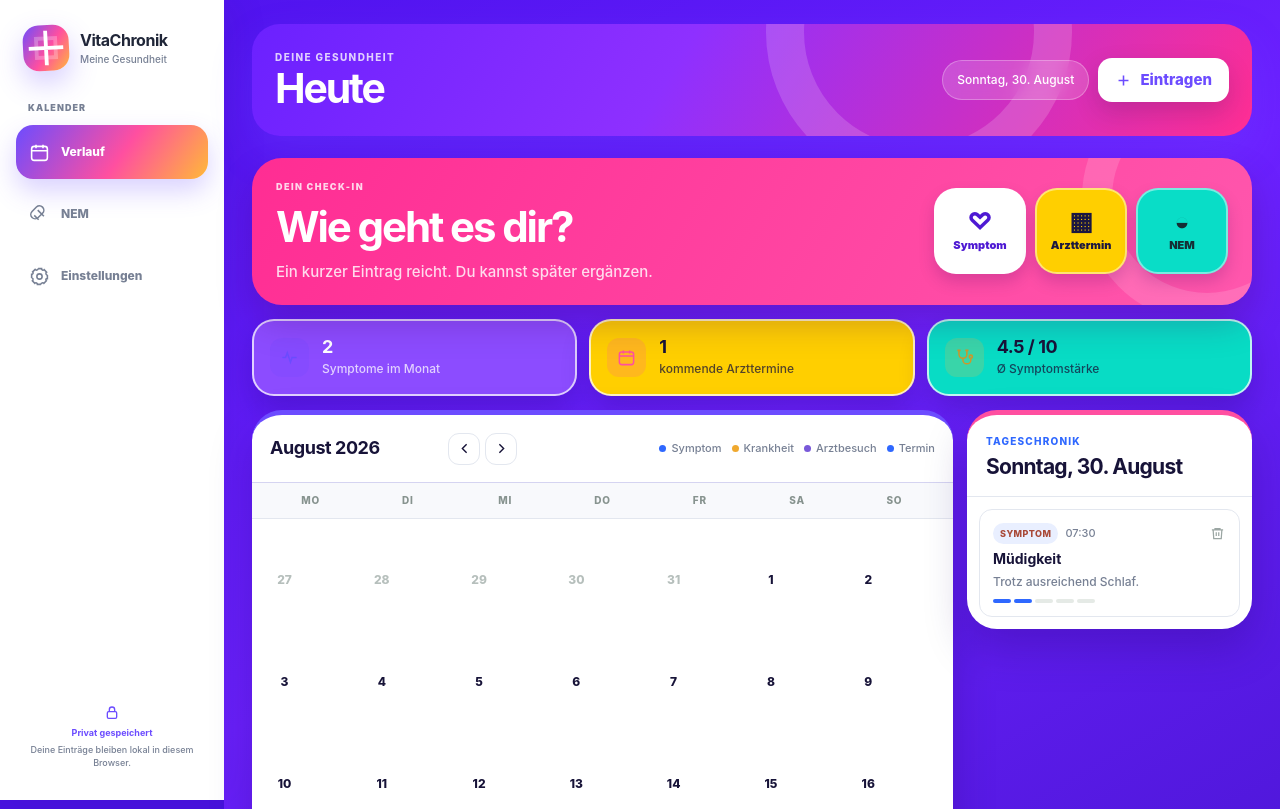
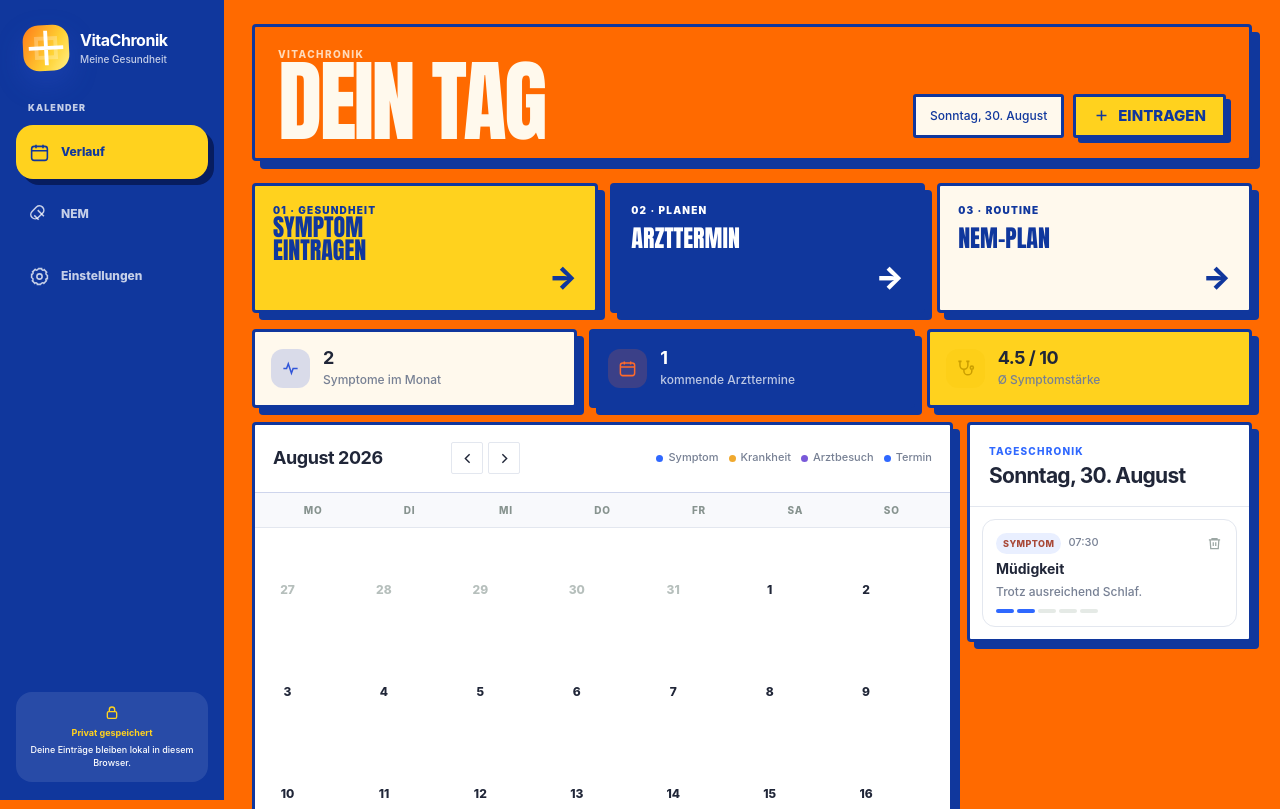
Before and after one commit to PerJodler/NEMKrank, a website: page src/index.html in a window 1280 px wide. Shown: the top 809 px of the page. Drawn offline with Linux system fonts and the light colour scheme.

Commit message:
Add files via upload

```diff
--- a/package.json
+++ b/package.json
@@ -1,5 +1,5 @@
 {
-  "name": "vitachronik-design-01-dopamin-pop",
+  "name": "vitachronik-design-04-citrus-boost",
   "version": "3.0.0",
   "private": true,
   "type": "module",
--- a/public/sw.js
+++ b/public/sw.js
@@ -1,4 +1,4 @@
-const CACHE_NAME = 'vitachronik-design01-v1';
+const CACHE_NAME = 'vitachronik-design04-v1';
 const APP_SHELL = [
   './',
   './index.html',
--- a/scripts/check.mjs
+++ b/scripts/check.mjs
@@ -14,13 +14,13 @@ const failures = [];
 const requireText = (condition, message) => { if (!condition) failures.push(message); };
 
 requireText(/^<!doctype html>/i.test(html), "DOCTYPE fehlt.");
-requireText(html.includes("<title>VitaChronik – Design 01 Dopamin Pop</title>"), "Seitentitel fehlt.");
+requireText(html.includes("<title>VitaChronik – Design 04 Citrus Boost</title>"), "Seitentitel fehlt.");
 requireText(html.includes("localStorage"), "Lokale Datenspeicherung fehlt.");
 requireText(html.includes('id="healthView"'), "Gesundheitskalender fehlt.");
 requireText(html.includes('id="supplementsView"'), "Supplement-Kalender fehlt.");
 requireText(html.includes('id="settingsView"'), "Einstellungsseite fehlt.");
 requireText(!html.includes('data-design-choice='), "Eine Designauswahl darf in dieser Version nicht enthalten sein.");
-requireText(html.includes("dataset.design = 'dopamine'"), "Das feste App-Design fehlt.");
+requireText(html.includes("dataset.design = 'citrus'"), "Das feste App-Design fehlt.");
 requireText(html.includes('rel="manifest"'), "Manifest-Verknüpfung fehlt.");
 requireText(html.includes('apple-mobile-web-app-capable'), "iOS-Standalone-Modus fehlt.");
 requireText(html.includes("serviceWorker.register('./sw.js')"), "Service-Worker-Registrierung fehlt.");
--- a/src/index.html
+++ b/src/index.html
@@ -7,12 +7,12 @@
   <meta name="description" content="VitaChronik – persönlicher Kalender für Symptome, Krankheiten, Arzttermine und Nahrungsergänzungsmittel." />
   <meta name="apple-mobile-web-app-capable" content="yes" />
   <meta name="apple-mobile-web-app-status-bar-style" content="default" />
-  <meta name="apple-mobile-web-app-title" content="Vita 01" />
+  <meta name="apple-mobile-web-app-title" content="Vita 04" />
   <meta name="mobile-web-app-capable" content="yes" />
   <link rel="manifest" href="./manifest.webmanifest" />
   <link rel="apple-touch-icon" href="./icons/apple-touch-icon.png" />
   <link rel="icon" type="image/svg+xml" href="./icons/icon.svg" />
-  <title>VitaChronik – Design 01 Dopamin Pop</title>
+  <title>VitaChronik – Design 04 Citrus Boost</title>
   <style>
     :root {
       --ink: #202638;
@@ -496,31 +496,34 @@
       .design-count { display:inline-flex; margin-top:10px; }
     }
     @media (max-width: 390px) { .design-grid { grid-template-columns:1fr; } }
-    /* Feste Konzeptversion 01 – Dopamin Pop */
-    html[data-design="dopamine"] body { background:#4812df; }
-    html[data-design="dopamine"] main { background:linear-gradient(150deg,#5114ef 0%,#6c21ff 40%,#4012c7 100%); }
-    html[data-design="dopamine"] .sidebar { background:#fff; }
-    html[data-design="dopamine"] .topbar { background:linear-gradient(120deg,#6b21ff,#8e30ff 42%,#ff2e93); }
-    html[data-design="dopamine"] .view { color:#171338; }
-    html[data-design="dopamine"] .footnote { color:rgba(255,255,255,.72); }
-    html[data-design="dopamine"] .summary-card { border:2px solid rgba(255,255,255,.74); box-shadow:0 14px 28px rgba(34,6,105,.24); }
-    html[data-design="dopamine"] .summary-card:nth-child(1) { background:#8c4cff; color:#fff; }
-    html[data-design="dopamine"] .summary-card:nth-child(2) { background:#ffcf00; color:#171338; }
-    html[data-design="dopamine"] .summary-card:nth-child(3) { background:#08dcc5; color:#171338; }
-    html[data-design="dopamine"] .summary-card span { color:inherit; opacity:.74; }
-    html[data-design="dopamine"] .panel, html[data-design="dopamine"] .settings-card { box-shadow:0 20px 42px rgba(35,5,109,.25); }
-    .dopamine-focus { display:grid; grid-template-columns:minmax(0,1fr) auto; gap:18px; align-items:center; margin-bottom:14px; padding:22px 24px; border-radius:30px; background:linear-gradient(120deg,#ff2d93,#ff57ad); color:#fff; box-shadow:0 18px 34px rgba(68,6,92,.25); overflow:hidden; position:relative; }
-    .dopamine-focus::after { content:""; position:absolute; width:190px; height:190px; right:-80px; top:-85px; border:30px solid rgba(255,255,255,.14); border-radius:50%; }
-    .dopamine-focus-copy { position:relative; z-index:1; }
-    .dopamine-focus small { display:block; font-size:9px; font-weight:900; letter-spacing:.16em; opacity:.8; }
-    .dopamine-focus h2 { margin:4px 0 3px; font-size:clamp(27px,4vw,42px); letter-spacing:-.05em; }
-    .dopamine-focus p { margin:0; opacity:.82; }
-    .dopamine-actions { position:relative; z-index:1; display:grid; grid-template-columns:repeat(3,92px); gap:9px; }
-    .dopamine-action { min-height:86px; padding:10px 7px; border:2px solid rgba(255,255,255,.45); border-radius:22px; background:#fff; color:#4e19d3; cursor:pointer; font-size:11px; font-weight:900; box-shadow:0 8px 16px rgba(50,8,88,.18); }
-    .dopamine-action:nth-child(2) { background:#ffcf00; color:#1b1740; }
-    .dopamine-action:nth-child(3) { background:#09ddc7; color:#152e34; }
-    .dopamine-action span { display:block; margin-bottom:4px; font-size:25px; line-height:1; }
-    @media (max-width:720px) { html[data-design="dopamine"] main { min-height:100vh; } .dopamine-focus { grid-template-columns:1fr; padding:18px; border-radius:24px; } .dopamine-actions { grid-template-columns:repeat(3,1fr); } .dopamine-action { min-height:74px; } }
+    /* Feste Konzeptversion 04 – Citrus Boost */
+    html[data-design="citrus"] body { background:#ff6a00; }
+    html[data-design="citrus"] main { background:#ff6a00; }
+    html[data-design="citrus"] .sidebar { background:#10379d; color:#fff; box-shadow:none; }
+    html[data-design="citrus"] .brand-copy small, html[data-design="citrus"] .nav-label, html[data-design="citrus"] .nav-btn { color:rgba(255,255,255,.76); }
+    html[data-design="citrus"] .nav-btn.active { background:#ffd21e; color:#10379d; box-shadow:6px 6px 0 #071d60; }
+    html[data-design="citrus"] .privacy-card { background:rgba(255,255,255,.1); color:#fff; }
+    html[data-design="citrus"] .privacy-card strong { color:#ffd21e; }
+    html[data-design="citrus"] .topbar { min-height:132px; align-items:flex-end; border:3px solid #10379d; border-radius:4px; background:#ff6a00; color:#fff9ed; box-shadow:8px 8px 0 #10379d; }
+    html[data-design="citrus"] h1 { font-family:Impact,"Arial Narrow",sans-serif; font-size:clamp(48px,7vw,92px); line-height:.82; letter-spacing:-.03em; text-transform:uppercase; }
+    html[data-design="citrus"] .topbar::after { display:none; }
+    html[data-design="citrus"] .topbar .primary-btn { border:3px solid #10379d; border-radius:3px; background:#ffd21e; color:#10379d; box-shadow:5px 5px 0 #10379d; text-transform:uppercase; }
+    html[data-design="citrus"] .date-pill { border:3px solid #10379d; border-radius:3px; background:#fff9ed; color:#10379d; }
+    html[data-design="citrus"] .summary-card, html[data-design="citrus"] .panel, html[data-design="citrus"] .settings-card { border:3px solid #10379d; border-radius:4px; box-shadow:7px 7px 0 #10379d; }
+    html[data-design="citrus"] .summary-card:nth-child(1) { background:#fff9ed; }
+    html[data-design="citrus"] .summary-card:nth-child(2) { background:#10379d; color:#fff; }
+    html[data-design="citrus"] .summary-card:nth-child(2) span { color:rgba(255,255,255,.72); }
+    html[data-design="citrus"] .summary-card:nth-child(3) { background:#ffd21e; }
+    html[data-design="citrus"] .calendar-panel { border-top-width:3px; }
+    html[data-design="citrus"] .day-cell, html[data-design="citrus"] .event-chip, html[data-design="citrus"] .icon-btn { border-radius:2px; }
+    .citrus-actions { display:grid; grid-template-columns:1.1fr 1fr 1fr; gap:12px; margin-bottom:16px; }
+    .citrus-block { min-height:124px; display:flex; flex-direction:column; justify-content:space-between; padding:18px; border:3px solid #10379d; border-radius:4px; background:#ffd21e; color:#10379d; box-shadow:7px 7px 0 #10379d; cursor:pointer; text-align:left; font-family:Impact,"Arial Narrow",sans-serif; font-size:24px; line-height:.95; text-transform:uppercase; }
+    .citrus-block:nth-child(2) { background:#10379d; color:#fff; }
+    .citrus-block:nth-child(3) { background:#fff9ed; }
+    .citrus-block span { font:900 10px/1.2 Inter,sans-serif; letter-spacing:.12em; }
+    .citrus-block b { align-self:flex-end; font:900 30px/1 Inter,sans-serif; }
+    html[data-design="citrus"] .footnote { color:rgba(255,255,255,.8); }
+    @media (max-width:720px) { html[data-design="citrus"] main { min-height:100vh; } html[data-design="citrus"] .topbar { min-height:105px; box-shadow:5px 5px 0 #10379d; } html[data-design="citrus"] h1 { font-size:48px; } .citrus-actions { grid-template-columns:1fr 1fr; } .citrus-block:first-child { grid-column:1/-1; } .citrus-block { min-height:94px; font-size:19px; box-shadow:5px 5px 0 #10379d; } }
   </style>
 </head>
 <body>
@@ -571,13 +574,10 @@
       </header>
 
       <section class="view active" id="healthView" aria-labelledby="viewTitle">
-        <section class="dopamine-focus" aria-label="Schnelleintrag">
-          <div class="dopamine-focus-copy"><small>DEIN CHECK-IN</small><h2>Wie geht es dir?</h2><p>Ein kurzer Eintrag reicht. Du kannst später ergänzen.</p></div>
-          <div class="dopamine-actions">
-            <button class="dopamine-action" type="button" data-quick-type="symptom"><span aria-hidden="true">♡</span>Symptom</button>
-            <button class="dopamine-action" type="button" data-quick-type="appointment"><span aria-hidden="true">▦</span>Arzttermin</button>
-            <button class="dopamine-action" type="button" data-view="supplements"><span aria-hidden="true">◒</span>NEM</button>
-          </div>
+        <section class="citrus-actions" aria-label="Schnellaktionen">
+          <button class="citrus-block" type="button" data-quick-type="symptom"><span>01 · GESUNDHEIT</span>SYMPTOM<br>EINTRAGEN<b>→</b></button>
+          <button class="citrus-block" type="button" data-quick-type="appointment"><span>02 · PLANEN</span>ARZTTERMIN<b>→</b></button>
+          <button class="citrus-block" type="button" data-view="supplements"><span>03 · ROUTINE</span>NEM-PLAN<b>→</b></button>
         </section>
         <div class="summary-strip" id="healthSummary"></div>
         <div class="workspace">
@@ -731,7 +731,7 @@
       clock: '<svg viewBox="0 0 24 24" fill="none" stroke="currentColor" stroke-width="1.9"><circle cx="12" cy="12" r="9"/><path d="M12 7v5l3 2"/></svg>'
     };
 
-    const STORAGE_KEY = 'vitachronik-design01-v1';
+    const STORAGE_KEY = 'vitachronik-design04-v1';
     const monthFormat = new Intl.DateTimeFormat('de-DE', { month: 'long', year: 'numeric' });
     const longDateFormat = new Intl.DateTimeFormat('de-DE', { weekday: 'long', day: 'numeric', month: 'long' });
     const shortDateFormat = new Intl.DateTimeFormat('de-DE', { day: '2-digit', month: '2-digit' });
@@ -807,8 +807,8 @@
     function renderView() {
       const viewIds = { health:'healthView', supplements:'supplementsView', settings:'settingsView' };
       const copy = {
-        health: { eyebrow: state.settings.profileName ? `Hallo ${state.settings.profileName}` : 'Deine Gesundheit', title:'Heute', add:'Eintragen' },
-        supplements: { eyebrow:'Eigener NEM-Kalender', title:'Nahrungsergänzung', add:'NEM planen' },
+        health: { eyebrow: state.settings.profileName ? `HALLO ${state.settings.profileName}` : 'VITACHRONIK', title:'DEIN TAG', add:'EINTRAGEN' },
+        supplements: { eyebrow:'DEIN EIGENER KALENDER', title:'NEM-PLAN', add:'NEM PLANEN' },
         settings: { eyebrow:'VitaChronik verwalten', title:'Einstellungen', add:'' }
       };
       const activeCopy = copy[state.activeView] || copy.health;
@@ -832,7 +832,7 @@
 
     function applyTheme() {
       document.documentElement.dataset.theme = resolveTheme();
-      document.documentElement.dataset.design = 'dopamine';
+      document.documentElement.dataset.design = 'citrus';
       const designColors = { dopamine:'#6c4cff', focus:'#007d8f', candy:'#9a58ed', citrus:'#ffb92e', berry:'#7a2e91', ocean:'#1261d5', neon:'#17122c', sunshine:'#f54d35', pixel:'#3e45d7', rainbow:'#8070df' };
       document.querySelector('meta[name="theme-color"]').content = designColors[state.settings.design] || designColors.dopamine;
     }
```
Also changed, not shown: README.md, dist/icons/apple-touch-icon.png, dist/icons/icon-192.png, dist/icons/icon-512.png, dist/icons/icon.svg, dist/index.html, dist/manifest.webmanifest, dist/sw.js, public/icons/apple-touch-icon.png, public/icons/icon-192.png, public/icons/icon-512.png, public/icons/icon.svg, public/manifest.webmanifest, 1 other file.
